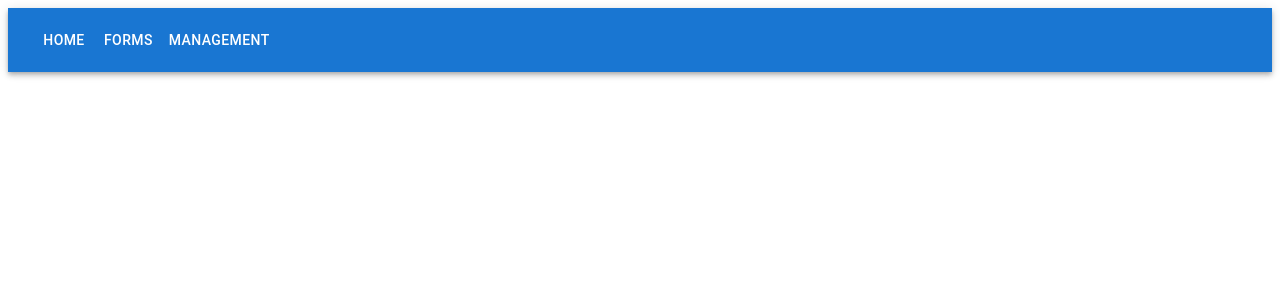
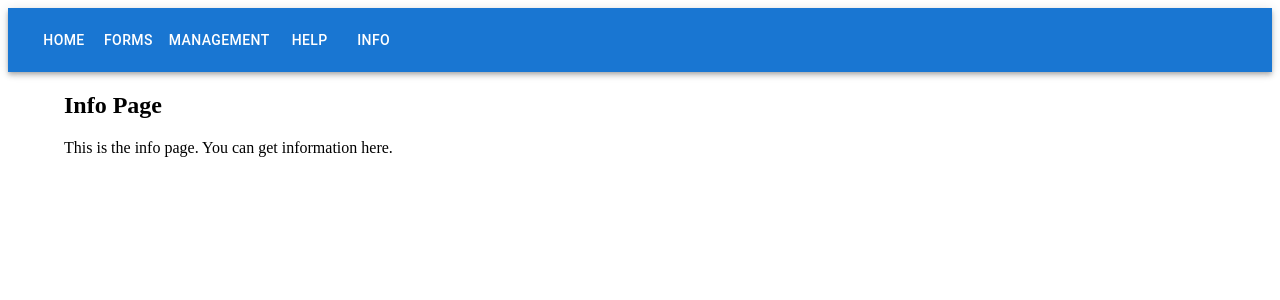
Before and after one commit to GuyStam/FrontEnd_React_Project, a React (Vite) app in the folder code/: page /info in a window 1280 px wide. Shown: the top 300 px of the page. Built offline with nearby package versions, Linux system fonts and the light colour scheme.

Commit message:
Guy's part (blue)

```diff
--- a/code/src/App.jsx
+++ b/code/src/App.jsx
@@ -5,6 +5,8 @@ import Header from './Header';
 import HomePage from './HomePage';
 import Forms from './Components/Forms';
 import Management from './Components/Managements';
+import Help from './Components/Help';
+import Info from './Components/Info';
 
 export default function App() {
   return (
@@ -15,6 +17,8 @@ export default function App() {
           <Route path="/" element={<HomePage />} />
           <Route path="/forms" element={<Forms />} />
           <Route path="/management" element={<Management />} />
+          <Route path="/help" element={<Help />} />
+          <Route path="/info" element={<Info />} />
         </Routes>
       </Container>
     </>
--- /dev/null
+++ b/code/src/Components/Help.jsx
@@ -0,0 +1,10 @@
+import React from 'react';
+
+export default function Help() {
+  return (
+    <div>
+      <h2>Help Page</h2>
+      <p>This is the help page. You can get assistance here.</p>
+    </div>
+  );
+}
--- /dev/null
+++ b/code/src/Components/Info.jsx
@@ -0,0 +1,10 @@
+import React from 'react';
+
+export default function Info() {
+  return (
+    <div>
+      <h2>Info Page</h2>
+      <p>This is the info page. You can get information here.</p>
+    </div>
+  );
+}
--- a/code/src/Header.jsx
+++ b/code/src/Header.jsx
@@ -15,6 +15,12 @@ export default function Header() {
         <Button color="inherit" component={RouterLink} to="/management">
           Management
         </Button>
+        <Button color="inherit" component={RouterLink} to="/help">
+          Help
+        </Button>
+        <Button color="inherit" component={RouterLink} to="/info">
+          Info
+          </Button>
       </Toolbar>
     </AppBar>
   );
```
